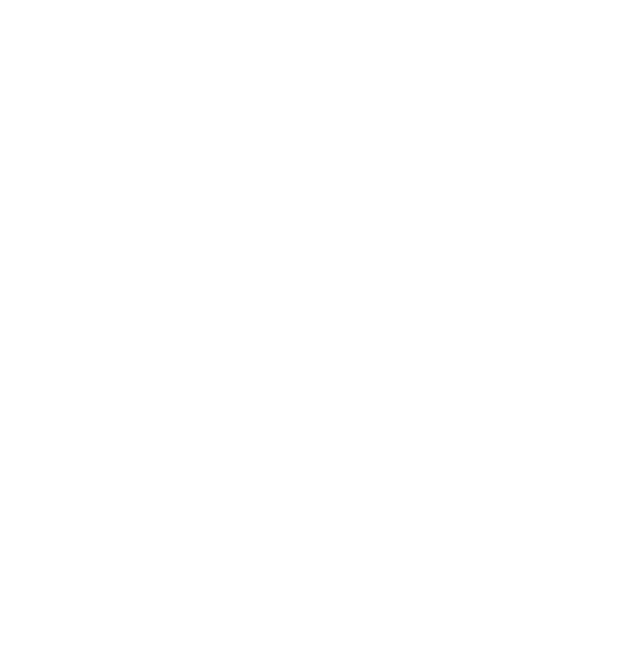
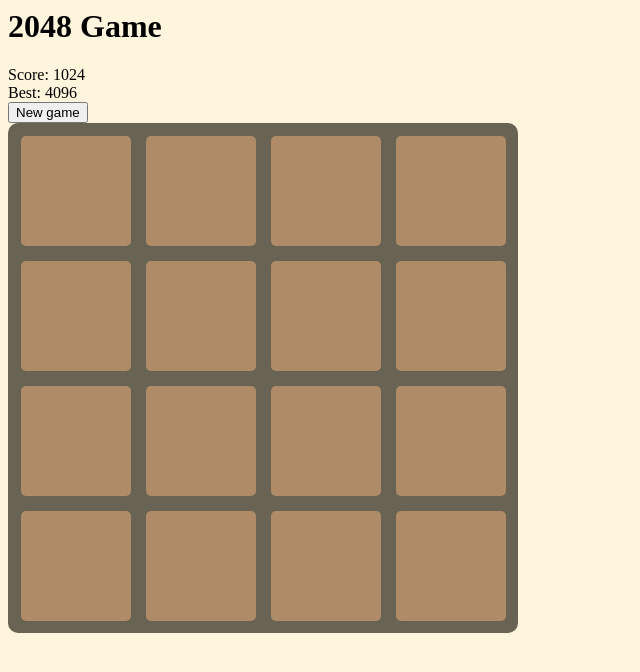
Before and after one commit to pokorson/2048, a website built with Parcel: page index.html in a window 1280 px wide. Shown: the whole page, without its empty margins (0-640 px from the left). Built offline with nearby package versions, Linux system fonts and the light colour scheme.

Commit message:
add view placeholders

```diff
--- a/index.html
+++ b/index.html
@@ -1,6 +1,32 @@
 <html>
+    <head>
+        <link rel="stylesheet" href="styles.scss">
+    </head>
     <body>
-        <div id="root"></div>
+        <h1>2048 Game</h1>
+        <div id="root">
+            <div>Score: 1024</div>
+            <div>Best: 4096</div>
+            <button>New game</button>
+            <div id="game-board">
+                <div></div>
+                <div></div>
+                <div></div>
+                <div></div>
+                <div></div>
+                <div></div>
+                <div></div>
+                <div></div>
+                <div></div>
+                <div></div>
+                <div></div>
+                <div></div>
+                <div></div>
+                <div></div>
+                <div></div>
+                <div></div>
+            </div>
+        </div>
         <script src="./index.ts"></script>
     </body>
 </html>
--- a/package.json
+++ b/package.json
@@ -17,5 +17,8 @@
     "parcel-bundler": "^1.12.4",
     "prettier": "^1.18.2",
     "typescript": "^3.6.4"
+  },
+  "dependencies": {
+    "node-sass": "^4.13.0"
   }
 }
--- /dev/null
+++ b/styles.scss
@@ -0,0 +1,28 @@
+@import './styles/colors.scss';
+
+body {
+    background-color: $app-background;
+}
+
+$radius: 5px;
+$tile-size: 80px;
+
+#game-board {
+    background-color: $board-background;
+    width: 500px;
+    height: 500px;
+    border: $radius solid $board-background;
+    border-radius: 10px;
+    display: flex;
+    flex-wrap: wrap;
+    justify-content: space-around;
+    align-items: center;
+
+    & > div {
+        background-color: $empty-tile-background;
+        width: $tile-size;
+        height: $tile-size;
+        padding: 15px;
+        border-radius: $radius;
+    }
+}
--- /dev/null
+++ b/styles/colors.scss
@@ -0,0 +1,3 @@
+$app-background: #fff4dc;
+$board-background: #696353;
+$empty-tile-background: #af8b68;
```
Also changed, not shown: 1 other file.
